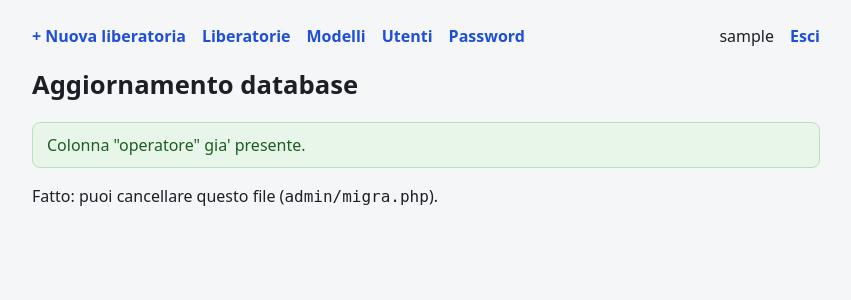
After one commit to alph286/raccolta-liberatorie, a PHP site: page /admin/migra.php in a window 1280 px wide. The commit adds this page. Shown: the top 300 px of the page, without its empty margins (214-1065 px from the left). Run offline with PHP 8.4, Linux system fonts and the light colour scheme; the visitor is signed in with stand-in values (Sample User, id 1).

Commit message:
Modulo accessibile solo a operatori autenticati; operatore registrato su ogni liberatoria
Co-Authored-By: Claude Sonnet 5.5 <noreply@anthropic.com>
Claude-Session: https://claude.ai/code/session_01BSQUPcARWkUYwZGRVUKh4s

```diff
--- a/admin/_nav.php
+++ b/admin/_nav.php
@@ -1,6 +1,7 @@
 <?php
 function admin_nav(array $u): void { ?>
 <nav class="top">
+  <a href="<?= h(base_url()) ?>">+ Nuova liberatoria</a>
   <a href="index.php">Liberatorie</a>
   <a href="templates.php">Modelli</a>
   <a href="users.php">Utenti</a>
--- a/admin/index.php
+++ b/admin/index.php
@@ -23,7 +23,7 @@ if (isset($_GET['csv'])) {
     header('Content-Type: text/csv; charset=utf-8');
     header('Content-Disposition: attachment; filename="liberatorie-' . date('Ymd') . '.csv"');
     $o = fopen('php://output', 'w'); fwrite($o, "\xEF\xBB\xBF");
-    $cols = ['id','created_at','template_titolo','template_versione','nome','cognome','data_nascita','luogo_nascita','codice_fiscale','indirizzo','email','telefono','progetto','luogo_riprese','data_riprese','consenso_immagini','consenso_audio','consenso_diffusione','consenso_privacy','ip'];
+    $cols = ['id','created_at','template_titolo','template_versione','nome','cognome','data_nascita','luogo_nascita','codice_fiscale','indirizzo','email','telefono','progetto','luogo_riprese','data_riprese','consenso_immagini','consenso_audio','consenso_diffusione','consenso_privacy','ip','operatore'];
     fputcsv($o, $cols, ';');
     // neutralizza formule Excel
     $safe = fn($v) => is_string($v) && $v !== '' && strpos('=+-@', $v[0]) !== false ? "'" . $v : $v;
--- /dev/null
+++ b/admin/migra.php
@@ -0,0 +1,17 @@
+<?php
+declare(strict_types=1);
+// Aggiornamento del database per chi ha installato una versione precedente. Idempotente: si puo' rilanciare.
+require_once __DIR__ . '/../lib/auth.php';
+require_once __DIR__ . '/_nav.php';
+$u = require_admin();
+$log = [];
+$has = static fn(string $col): bool => (bool)db()->query(
+    "SELECT COUNT(*) FROM information_schema.COLUMNS WHERE TABLE_SCHEMA = DATABASE() AND TABLE_NAME = 'consents' AND COLUMN_NAME = " . db()->quote($col))->fetchColumn();
+if (!$has('operatore')) {
+    db()->exec('ALTER TABLE consents ADD COLUMN operatore VARCHAR(60) NULL AFTER ip');
+    $log[] = 'Aggiunta la colonna "operatore".';
+} else $log[] = 'Colonna "operatore" gia\' presente.';
+page_head('Aggiornamento database');
+echo '<main class="wrap">'; admin_nav($u);
+echo '<h1>Aggiornamento database</h1><div class="ok">' . implode('<br>', array_map('h', $log)) . '</div><p>Fatto: puoi cancellare questo file (<code>admin/migra.php</code>).</p></main>';
+page_foot();
--- a/admin/view.php
+++ b/admin/view.php
@@ -17,6 +17,7 @@ page_head('Liberatoria ' . $c['id']);
    <a class="btn secondary" href="index.php">&laquo; Elenco</a></p>
 <div class="card"><dl>
 <dt>Accettata il</dt><dd><?= h(date('d/m/Y H:i:s', strtotime($c['created_at']))) ?> (IP <?= h($c['ip']) ?>)</dd>
+<dt>Raccolta da</dt><dd><?= h($c['operatore']) ?></dd>
 <dt>Modello</dt><dd><?= h($c['template_titolo']) ?> v<?= (int)$c['template_versione'] ?></dd>
 <dt>Nome</dt><dd><?= h($c['cognome'] . ' ' . $c['nome']) ?></dd>
 <dt>Nato/a</dt><dd><?= h($c['luogo_nascita']) ?> il <?= h(it_date($c['data_nascita'])) ?></dd>
--- a/diagnostica.php
+++ b/diagnostica.php
@@ -20,6 +20,10 @@ try {
     ok(true, 'connessione al database');
     $t = $pdo->query("SHOW TABLES")->fetchAll(PDO::FETCH_COLUMN);
     ok(in_array('consents', $t, true), 'tabelle create (' . count($t) . ' trovate)', 'esegui install.php');
+    if (in_array('consents', $t, true)) {
+        $has = (int)$pdo->query("SELECT COUNT(*) FROM information_schema.COLUMNS WHERE TABLE_SCHEMA = DATABASE() AND TABLE_NAME = 'consents' AND COLUMN_NAME = 'operatore'")->fetchColumn();
+        ok($has === 1, 'colonna operatore presente', 'apri admin/migra.php da loggato');
+    }
 } catch (Throwable $e) {
     ok(false, 'connessione al database', $e->getMessage());
 }
--- a/grazie.php
+++ b/grazie.php
@@ -15,7 +15,8 @@ page_head('Grazie');
   <h1>Grazie, <?= h($row['nome']) ?>!</h1>
   <p>La tua liberatoria (n. <?= (int)$row['id'] ?>) e' stata registrata.</p>
   <?php if ($row['mail_inviata']): ?><p>Ti abbiamo inviato una copia firmata via email.</p><?php endif; ?>
-  <p><a class="btn" href="<?= h(base_url()) ?>pdf.php?r=<?= h($tok) ?>">Scarica la copia PDF</a></p>
+  <p><a class="btn secondary" href="<?= h(base_url()) ?>">Nuova liberatoria</a>
+     <a class="btn" href="<?= h(base_url()) ?>pdf.php?r=<?= h($tok) ?>">Scarica la copia PDF</a></p>
 <?php else: ?>
   <h1>Pagina non trovata</h1>
 <?php endif; ?>
--- a/index.php
+++ b/index.php
@@ -3,6 +3,8 @@ declare(strict_types=1);
 require_once __DIR__ . '/lib/consent.php';
 
 $slug = isset($_GET['t']) ? preg_replace('/[^a-z0-9-]/', '', strtolower((string)$_GET['t'])) : null;
+require_once __DIR__ . '/lib/auth.php';
+$operator = require_admin('?form=1' . ($slug ? '&t=' . $slug : ''));
 $tpl = find_template($slug);
 $errors = []; $v = [];
 
@@ -14,7 +16,7 @@ if ($tpl && $_SERVER['REQUEST_METHOD'] === 'POST') {
     $sig = decode_signature((string)($_POST['firma'] ?? ''));
     if (!$sig) $errors['firma'] = 'La firma e\' obbligatoria';
     if (!$errors) {
-        $token = save_consent($tpl, $d, $sig[0], $sig[1]);
+        $token = save_consent($tpl, $d, $sig[0], $sig[1], $operator['username']);
         unset($_SESSION['csrf']);
         header('Location: ' . base_url() . 'grazie.php?r=' . $token);
         exit;
@@ -26,6 +28,7 @@ $chk = fn($k) => !empty($v[$k]) ? ' checked' : '';
 
 page_head($tpl ? $tpl['titolo'] : 'Liberatoria');
 echo '<main class="wrap">';
+echo '<nav class="top"><span>Operatore: <strong>' . h($operator['username']) . '</strong></span><span class="sp"></span><a href="' . h(base_url()) . 'admin/index.php">Area admin</a><a href="' . h(base_url()) . 'admin/logout.php">Esci</a></nav>';
 if (!$tpl) { echo '<h1>Liberatoria non disponibile</h1><p>Nessun modello attivo.</p></main>'; page_foot(); exit; }
 ?>
 <h1><?= h($tpl['titolo']) ?></h1>
--- a/lib/auth.php
+++ b/lib/auth.php
@@ -4,13 +4,15 @@ require_once __DIR__ . '/bootstrap.php';
 
 function admin_user(): ?array {
     if (empty($_SESSION['admin_id'])) return null;
+    if (time() - (int)($_SESSION['last_seen'] ?? 0) > 8 * 3600) { unset($_SESSION['admin_id'], $_SESSION['last_seen']); return null; }
+    $_SESSION['last_seen'] = time();
     $st = db()->prepare('SELECT id, username FROM admins WHERE id = ?');
     $st->execute([$_SESSION['admin_id']]);
     return $st->fetch() ?: null;
 }
-function require_admin(): array {
+function require_admin(string $loginQuery = ''): array {
     $u = admin_user();
-    if (!$u) { header('Location: ' . base_url() . 'admin/login.php'); exit; }
+    if (!$u) { header('Location: ' . base_url() . 'admin/login.php' . $loginQuery); exit; }
     return $u;
 }
 function login_blocked(): bool {
@@ -33,5 +35,6 @@ function login_try(string $user, string $pass): bool {
     db()->prepare('DELETE FROM login_attempts WHERE ip = ?')->execute([client_ip()]);
     session_regenerate_id(true);
     $_SESSION['admin_id'] = (int)$row['id'];
+    $_SESSION['last_seen'] = time();
     return true;
 }
--- a/lib/consent.php
+++ b/lib/consent.php
@@ -73,7 +73,7 @@ function decode_signature(string $dataUrl): ?array {
 }
 
 /** Salva la liberatoria, genera PDF e invia le mail. Ritorna il token. */
-function save_consent(array $tpl, array $d, string $png, string $jpeg): string {
+function save_consent(array $tpl, array $d, string $png, string $jpeg, string $operatore = ''): string {
     $token = bin2hex(random_bytes(16));
     $pdo = db();
     $firmaFile = $token . '.png';
@@ -82,7 +82,7 @@ function save_consent(array $tpl, array $d, string $png, string $jpeg): string {
         'token' => $token, 'template_id' => $tpl['id'], 'template_titolo' => $tpl['titolo'],
         'template_versione' => $tpl['versione'], 'testo_snapshot' => $tpl['testo'],
         'testo_hash' => hash('sha256', $tpl['testo']), 'firma_file' => $firmaFile,
-        'ip' => client_ip(), 'user_agent' => mb_substr((string)($_SERVER['HTTP_USER_AGENT'] ?? ''), 0, 255),
+        'ip' => client_ip(), 'operatore' => $operatore !== '' ? $operatore : null, 'user_agent' => mb_substr((string)($_SERVER['HTTP_USER_AGENT'] ?? ''), 0, 255),
         'created_at' => date('Y-m-d H:i:s'),
     ];
     $cols = array_keys($row);
--- a/lib/pdf.php
+++ b/lib/pdf.php
@@ -160,6 +160,7 @@ function build_consent_pdf(array $c, string $firmaJpeg): string {
     $y += 92;
     $write('Accettata il ' . date('d/m/Y \a\l\l\e H:i', strtotime($c['created_at'])) . ' - IP ' . $c['ip'], 8.5, false, 2);
     $write('Impronta SHA-256 del testo accettato: ' . $c['testo_hash'], 7, false, 2);
+    if (!empty($c['operatore'])) $write('Raccolta dall\'operatore: ' . $c['operatore'], 8.5, false, 2);
     $write('Riferimento: ' . $c['token'], 7, false, 2);
     return $pdf->output();
 }
--- a/schema.sql
+++ b/schema.sql
@@ -50,6 +50,7 @@ CREATE TABLE IF NOT EXISTS consents (
   pdf_file VARCHAR(80) NOT NULL DEFAULT '',
   mail_inviata TINYINT(1) NOT NULL DEFAULT 0,
   ip VARCHAR(45) NOT NULL,
+  operatore VARCHAR(60) NULL,
   user_agent VARCHAR(255) NOT NULL,
   created_at DATETIME NOT NULL,
   INDEX (cognome, nome),
```
Also changed, not shown: admin/login.php (+9 -3 lines), README.md.
